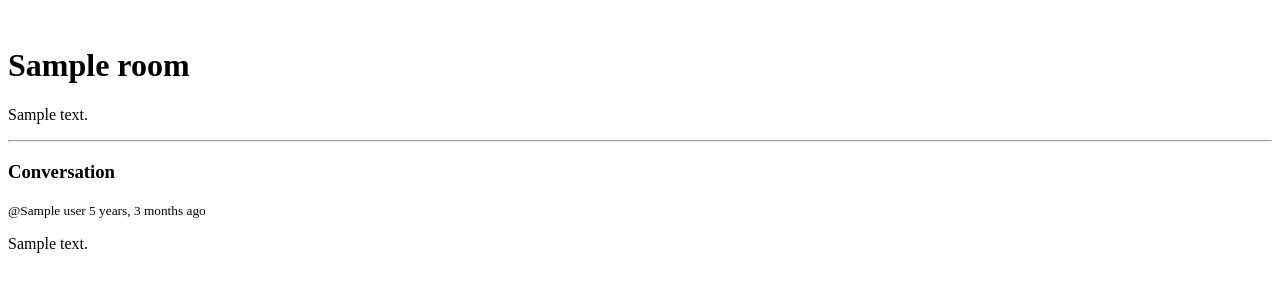
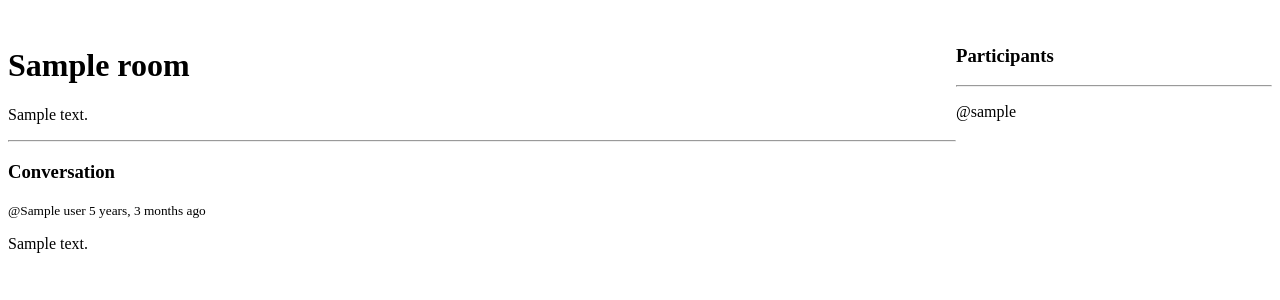
Before and after one commit to Abdul-Mannan-Qaderi/tech-hub, a Django app: template base/templates/base/room.html in a window 1280 px wide. Shown: the part 135-435 px from the top of the page. Run offline with Django 5.2, Linux system fonts and the light colour scheme; the template is opened without the code that fills it: most values are stand-ins (such as "Sample title", 1, 10 or a date in 2020).

Commit message:
finish participants sectin in UI

```diff
--- a/base/models.py
+++ b/base/models.py
@@ -14,7 +14,7 @@ class Room(models.Model):
   host = models.ForeignKey(User, on_delete=models.SET_NULL, null=True)
   name = models.CharField(max_length=255)
   description = models.TextField(null=True, blank=True)
-  # participants
+  participants = models.ManyToManyField(User, related_name='participants', blank=True)
   last_updated = models.DateTimeField(auto_now=True)
   created_at = models.DateTimeField(auto_now_add=True)
   def __str__(self):
--- a/base/templates/base/room.html
+++ b/base/templates/base/room.html
@@ -1,6 +1,14 @@
 {% extends "base_layout.html" %} {% block title %} Details for {{ room.name }}
 {% endblock %} {% block content %}
 
+<style>
+	.room-container {
+		display: grid;
+		grid-template-columns: 3fr 1fr;
+	}
+</style>
+<div class="room-container">
+	<div>
 		<h1>{{ room.name }}</h1>
 		<p>{{ room.description }}</p>
 		<hr />
@@ -19,8 +27,24 @@
 		<div class="comment-form">
 			<form action="" method="post">
 				{% csrf_token %}
-		<input type="text" placeholder="Write your message here..." name="body" />
+				<input
+					type="text"
+					placeholder="Write your message here..."
+					name="body"
+				/>
 			</form>
 		</div>
+		{% endif %}
+	</div>
+	<div class="participants">
+		<h3>Participants</h3>
+		<hr />
 
-{% endif %} {% endblock content %}
+		{% for user in participants %}
+		<div class="participant">
+			<p>@{{user.username}}</p>
+		</div>
+		{% endfor %}
+	</div>
+</div>
+{% endblock content %}
--- a/base/views.py
+++ b/base/views.py
@@ -68,7 +68,7 @@ def home(request):
 def room(request, pk):
   room = Room.objects.get(id=pk)
   room_messages = room.message_set.all().order_by('-created_at')
-
+  participants = room.participants.all()
   if request.method == 'POST':
     message = Message.objects.create(
       user=request.user,
@@ -76,7 +76,7 @@ def room(request, pk):
       body=request.POST.get('body')
     )
     return redirect('room', pk=room.id)
-  context={'room':room, 'room_messages':room_messages}
+  context={'room':room, 'room_messages':room_messages, 'participants': participants}
   return render(request, 'base/room.html', context)
 
 @login_required(login_url='/login')
```
Also changed, not shown: base/migrations/0003_room_participants.py (added), db.sqlite3. Lines whose indentation alone changed are shown as unchanged.
